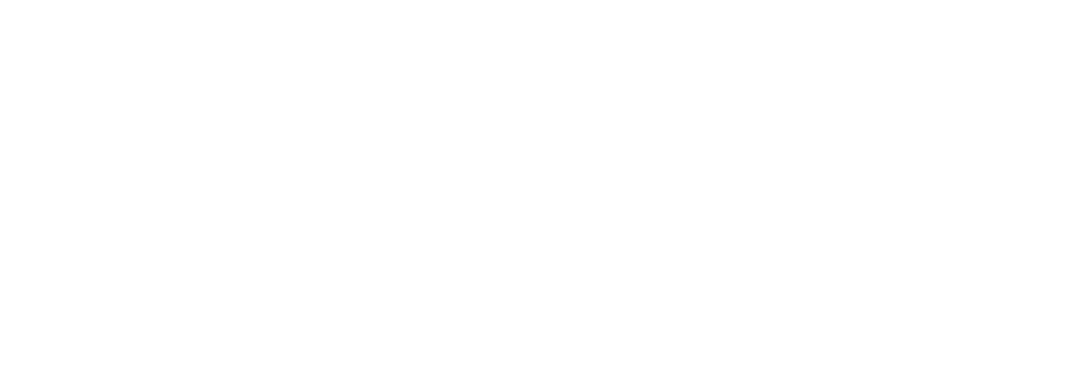
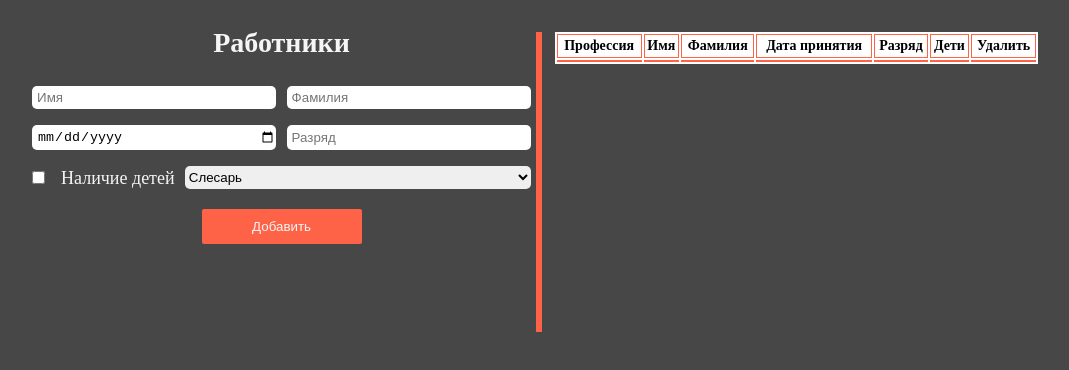
Before and after one commit to VaskaBzh/PracticJs, a plain HTML site: page index.html in a window 1280 px wide. Shown: the whole page, without its empty margins (101-1170 px from the left). Drawn offline with Linux system fonts and the light colour scheme.

Commit message:
feat: create localStorage values

```diff
--- a/css/style.css
+++ b/css/style.css
@@ -3,3 +3,100 @@
     padding: 0;
     box-sizing: border-box;
 }
+body {
+    font-size: 18px;
+    line-height: 22px;
+    background: rgb(71, 71, 71);
+    color: whitesmoke;
+}
+.container {
+    max-width: 1024px;
+    width: 100%;
+    margin: auto;
+}
+.section {
+    padding: 32px 0;
+}
+.row {
+    display: flex;
+    align-items: flex-start;
+    justify-content: space-between;
+}
+.title {
+    font-size: 28px;
+    text-align: center;
+    margin-bottom: 32px;
+}
+.container__block {
+    width: 50%;
+    min-height: 300px;
+}
+.container__block:nth-child(1) {
+    border-right: 3px solid tomato;
+}
+.form {
+    width: 100%;
+    display: flex;
+    flex-wrap: wrap;
+    justify-content: space-around;
+}
+.form select {
+    width: 68%;
+    border: none;
+    outline: none;
+    min-height: 23px;
+    border-radius: 5px;
+}
+.form input {
+    width: 48%;
+    border: none;
+    outline: none;
+    min-height: 23px;
+    border-radius: 5px;
+    margin-bottom: 16px;
+    padding: 4px 0 4px 5px;
+}
+.check__block {
+    display: flex;
+    justify-content: space-between;
+    height: 23px;
+    align-items: center;
+    width: 28%;
+}
+.form input[type=checkbox] {
+    width: auto;
+    margin: auto 0;
+}
+.container__block:nth-child(2) {
+    display: flex;
+    flex-direction: column;
+    align-items: flex-start;
+    justify-content: space-between;
+    border-left: 3px solid tomato;
+}
+table {
+    width: 95%;
+    height: 100%;
+    margin: 0 auto;
+    background: white;
+    color: black;
+}
+th {
+    border: 1px solid tomato;
+    font-size: 14px;
+}
+td {
+    border: 1px solid tomato;
+    min-height: 25px;
+}
+button {
+    max-width: 160px;
+    width: 100%;
+    padding: 10px 0;
+    background: tomato;
+    color: whitesmoke;
+    outline: none;
+    margin: 20px auto 0;
+    border: none;
+    border-radius: 2px;
+}
--- a/index.html
+++ b/index.html
@@ -3,9 +3,56 @@
 <head>
     <meta charset="UTF-8">
     <meta name="viewport" content="width=device-width, initial-scale=1.0">
+    <link rel="stylesheet" href="../css/style.css">
+    <script src="../js/main.js" defer></script>
     <title>JSProject</title>
 </head>
 <body>
-
+    <section class="section">
+        <div class="container row">
+            <div class="container__block">
+                <h2 class="title">Работники</h2>
+                <form action="#" class="form">
+                    <input type="text" name="" id="name" placeholder="Имя">
+                    <input type="text" name="" id="surname" placeholder="Фамилия">
+                    <input type="date" name="" id="date" placeholder="Дата принятия на работу">
+                    <input type="text" name="" id="post" placeholder="Разряд">
+                    <div class="check__block">
+                        <input type="checkbox" name="" id="check">
+                        <label for="check">Наличие детей</label>
+                    </div>
+                    <select name="selects">
+                        <option value="1" selected>Слесарь</option>
+                        <option value="2">Водитель</option>
+                        <option value="3">Врач</option>
+                        <option value="4">Повар</option>
+                    </select>
+                    <button>Добавить</button>
+                </form>
+            </div>
+            <div class="container__block">
+                <table>
+                    <tr>
+                        <th>Профессия</th>
+                        <th>Имя</th>
+                        <th>Фамилия</th>
+                        <th>Дата принятия</th>
+                        <th>Разряд</th>
+                        <th>Дети</th>
+                        <th>Удалить</th>
+                    </tr>
+                    <tr>
+                        <td></td>
+                        <td></td>
+                        <td></td>
+                        <td></td>
+                        <td></td>
+                        <td></td>
+                        <td id="del"></td>
+                    </tr>
+                </table>
+            </div>
+        </div>
+    </section>
 </body>
 </html>
--- /dev/null
+++ b/js/main.js
@@ -0,0 +1,41 @@
+'use strict'
+
+const select = document.querySelector('select')
+const form = document.querySelector('form')
+const name = document.querySelector('#name')
+const surname = document.querySelector('#surname')
+const date = document.querySelector('#date')
+const post = document.querySelector('#post')
+const check = document.querySelector('#check')
+const table = document.querySelector('table')
+
+// const tableElement = document.querySelectorAll('td')
+
+const worker = []
+
+const getChildren = () => {
+    if (check.checked) {
+        return 'Есть'
+    } else {
+        return 'Нет'
+    }
+}
+
+form.addEventListener('submit', () => {
+    const newWorker = {
+        name: name.value,
+        surname: surname.value,
+        date: date.value,
+        post: post.value,
+        children: getChildren(),
+        work: select.options[select.selectedIndex].textContent
+    }
+
+    event.preventDefault()
+
+    if (newWorker.name != '' & newWorker.surname != '' & newWorker.date != '' & newWorker.post != '') {
+        worker.push(newWorker)
+        localStorage.setItem('workers', JSON.stringify(worker))
+        console.log(worker)
+    }
+})
```
